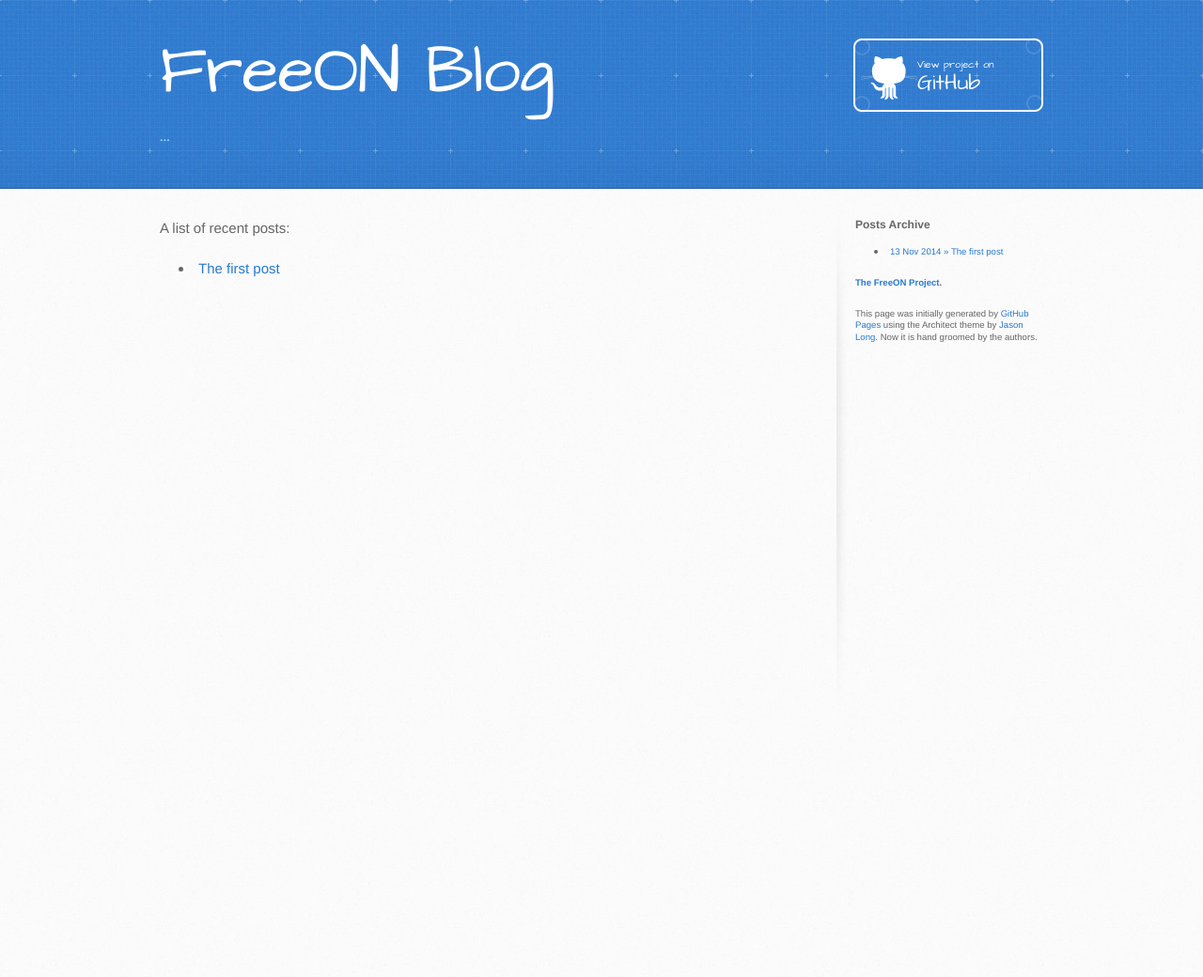
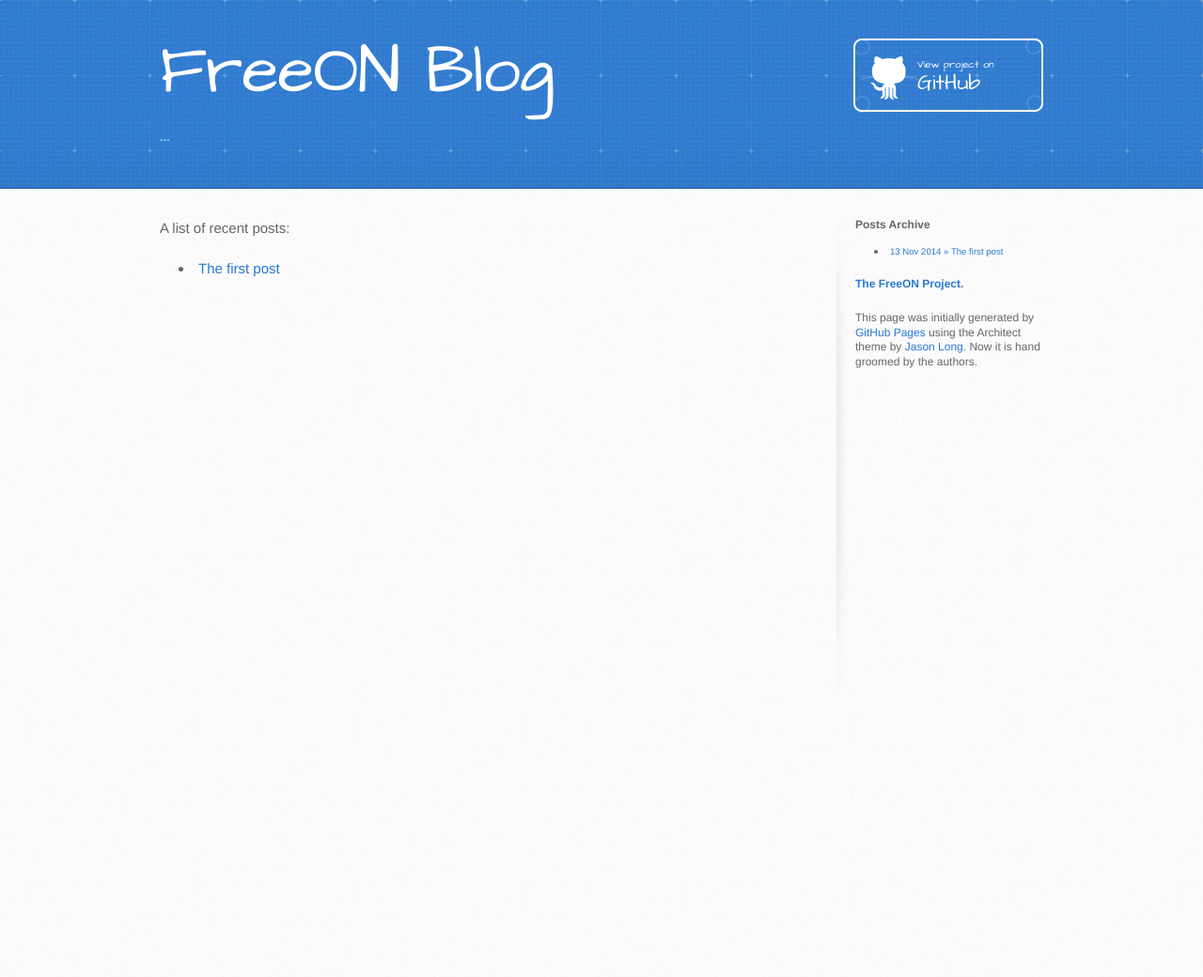
Before and after one commit to FreeON/blog, a Jekyll site: the page built from index.md, in a window 1280 px wide. Shown: the whole page at 94% size. Built offline with Jekyll 4.4.1, drawn with Linux system fonts in a browser that asks for light colours; before the commit the page ends 1011 px from its top, so only the background shows below that.

Commit message:
update navigation

```diff
--- a/_layouts/default.html
+++ b/_layouts/default.html
@@ -60,8 +60,13 @@
           <strong>Posts Archive</strong>
           <ul>
             {% for post in site.posts %}
-            <li><small><a href="{{ site.url }}{{ post.url }}">
-                {{ post.date | date_to_string }} &raquo; {{ post.title }}</a>
+            <li>
+              <small>
+                <a href="{{ site.url }}{{ post.url }}">
+                  {{ post.date | date_to_string }} &raquo; {{ post.title }}
+                </a>
+              </small>
+            </li>
             {% endfor %}
           </ul>
 
```
